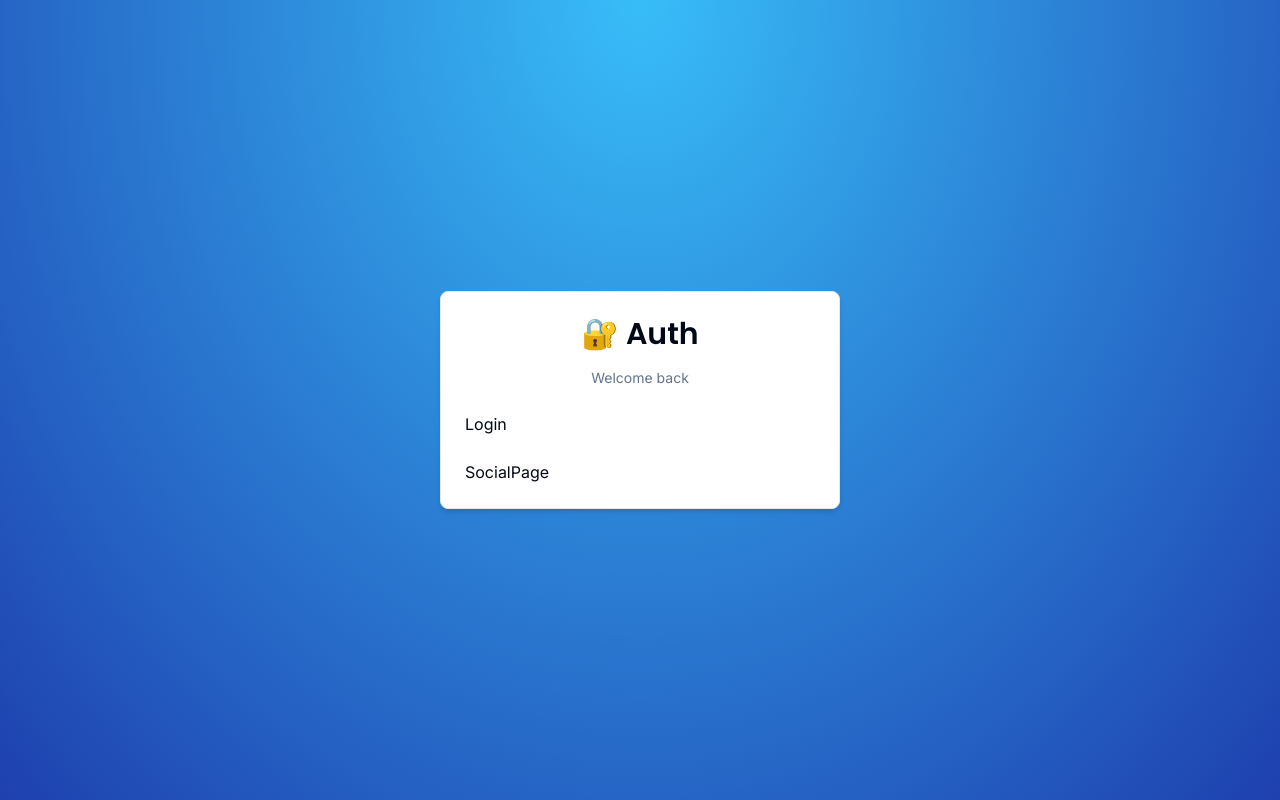
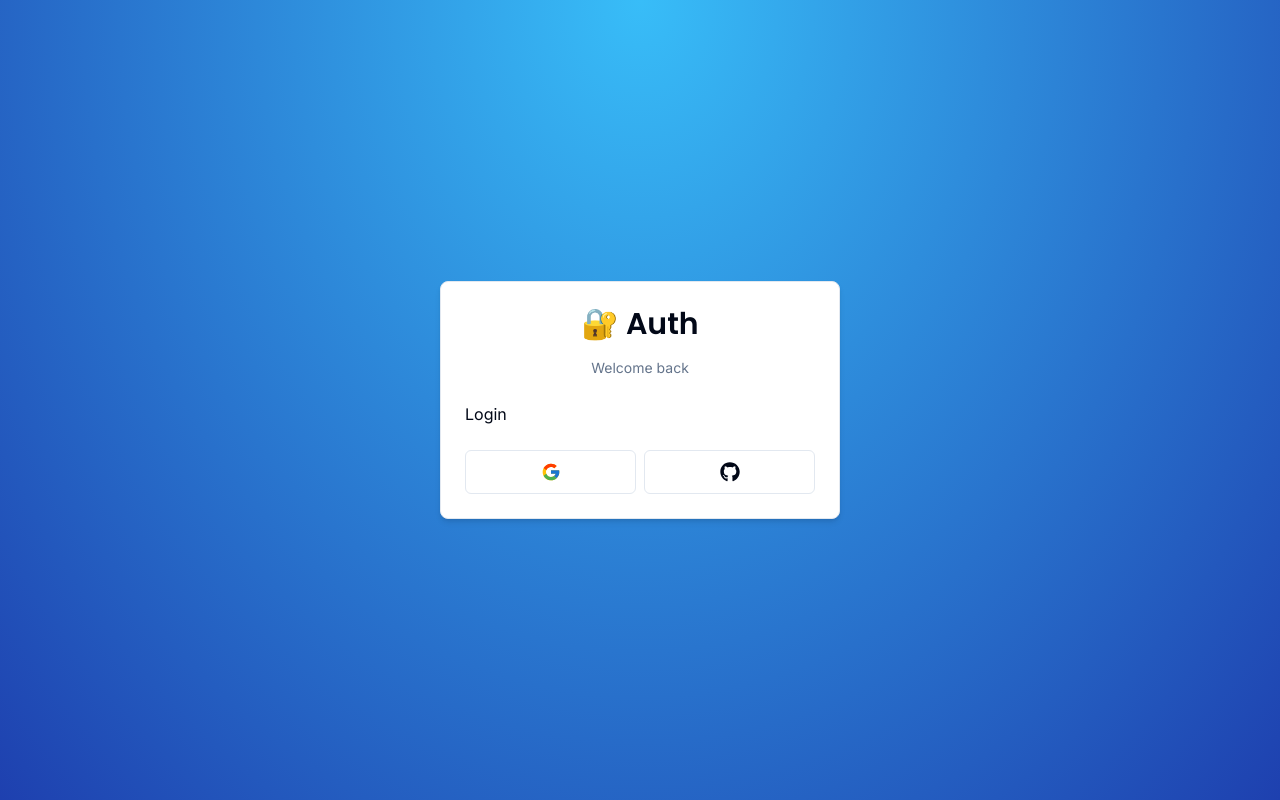
Before and after one commit to MikeSaburov/next_auth, a Next.js app: page /auth/login in a window 1280 px wide. Built offline with nearby package versions, Linux system fonts and the light colour scheme.

Commit message:
импортировал иконки Google и Github и сверстал кнопки

```diff
--- a/components/auth/social.tsx
+++ b/components/auth/social.tsx
@@ -1,5 +1,30 @@
 'use client';
 
+import { FcGoogle } from 'react-icons/fc';
+import { FaGithub } from 'react-icons/fa';
+import { Button } from '@/components/ui/button';
+
 export const Social = () => {
-  return <div className="flex it w-full gap-x-2">SocialPage</div>;
+  return (
+    <div className="flex it w-full gap-x-2">
+      {/* Google */}
+      <Button
+        className="w-full"
+        size={'lg'}
+        variant={'outline'}
+        onClick={() => {}}
+      >
+        <FcGoogle className="h-5 w-5" />
+      </Button>
+      {/* GitHub  */}
+      <Button
+        className="w-full"
+        size={'lg'}
+        variant={'outline'}
+        onClick={() => {}}
+      >
+        <FaGithub className="h-5 w-5" />
+      </Button>
+    </div>
+  );
 };
```
